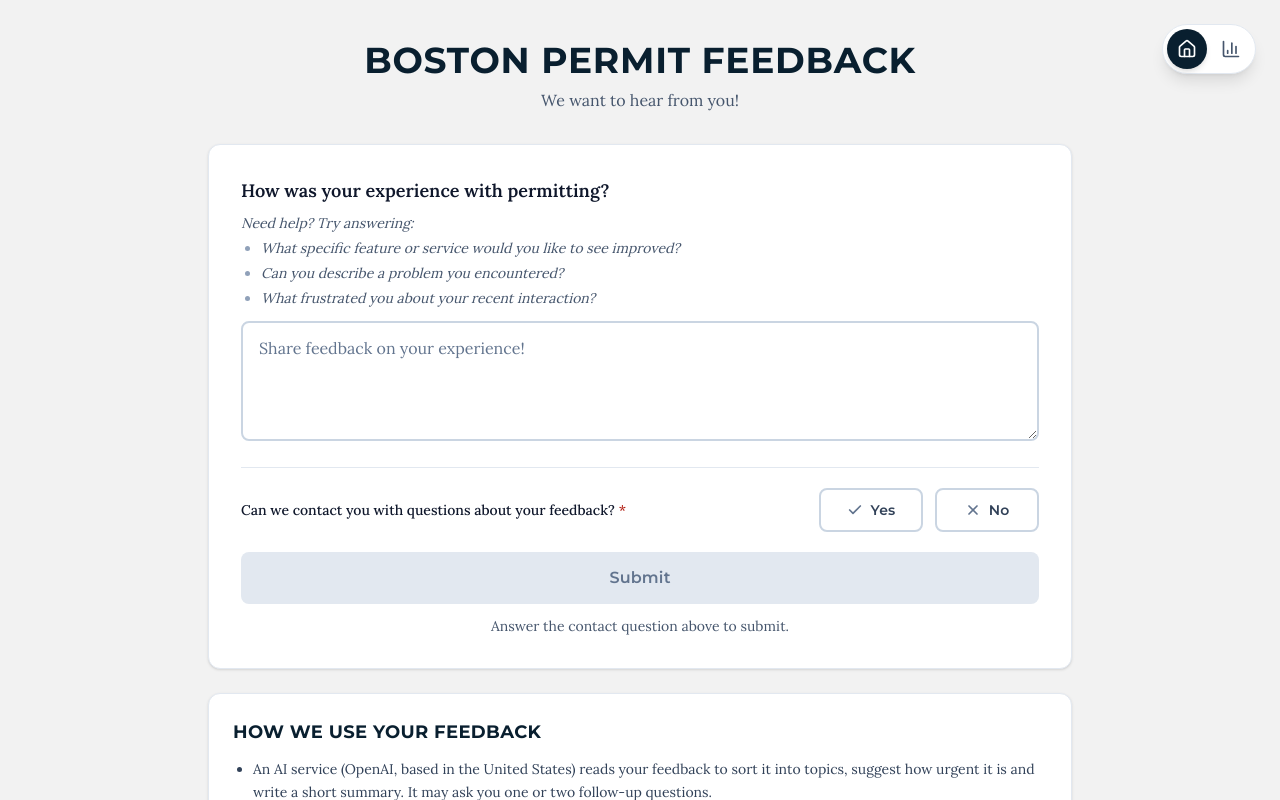
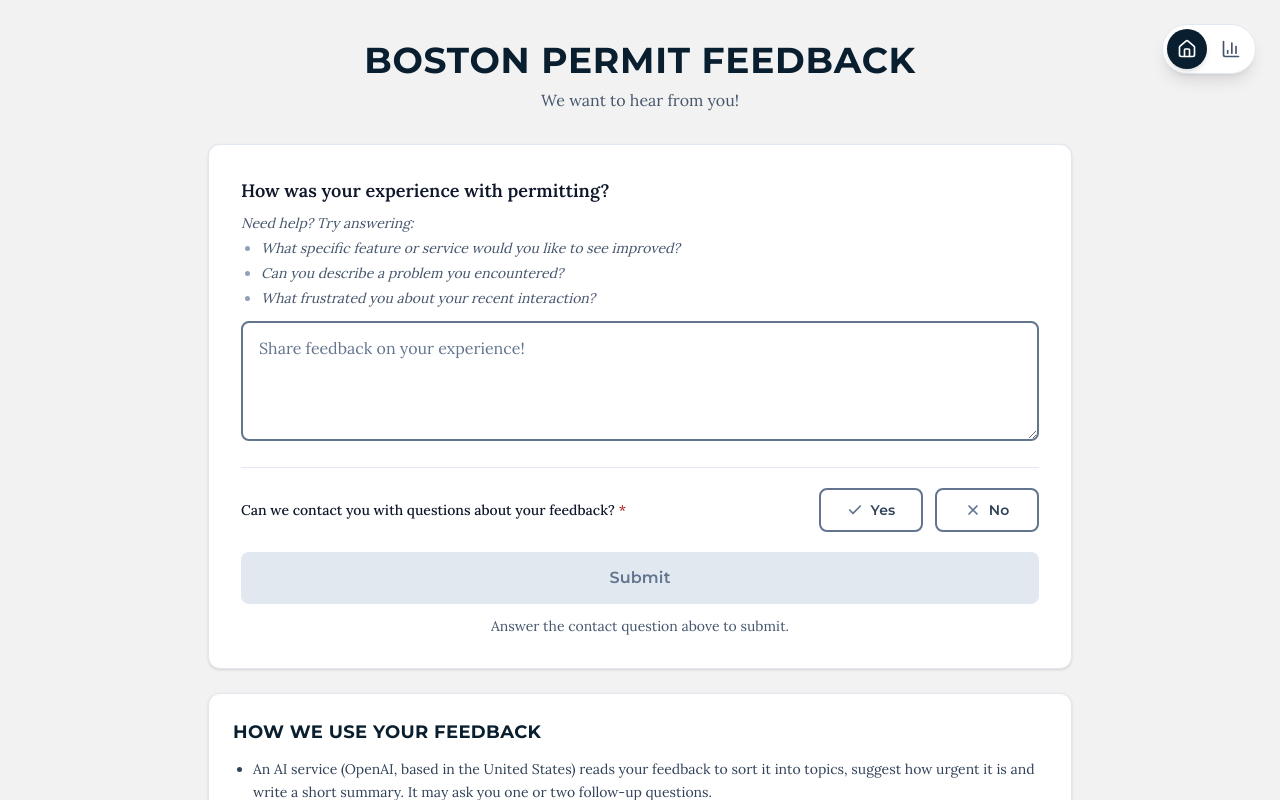
Before and after one commit to GovLab/OpenFeedback, a Next.js app in the folder frontend/: page / in a window 1280 px wide. Shown: the top 800 px of the page. Built offline with nearby package versions, Linux system fonts and the light colour scheme; no server answers.

Commit message:
fix(a11y): darken input and toggle borders to 3:1 (WCAG 1.4.11)
Field and button edges were slate-300 (1.49:1 on white). Use slate-500
(4.76:1), with hover moving darker rather than lighter.

```diff
--- a/frontend/components/ContactOptIn.tsx
+++ b/frontend/components/ContactOptIn.tsx
@@ -58,7 +58,7 @@ export default function ContactOptIn({
                 className={`flex min-w-[6.5rem] items-center justify-center gap-2 rounded-lg border-2 px-5 py-2.5 text-sm font-semibold transition-colors disabled:cursor-not-allowed disabled:opacity-50 ${
                   selected
                     ? 'border-[#1871bd] bg-[#1871bd]/10 text-[#0f4c81]'
-                    : 'border-slate-300 bg-white text-slate-700 hover:border-[#1871bd] hover:bg-[#1871bd]/5'
+                    : 'border-slate-500 bg-white text-slate-700 hover:border-[#1871bd] hover:bg-[#1871bd]/5'
                 }`}
               >
                 <Icon className={`h-4 w-4 ${selected ? 'text-[#1871bd]' : 'text-slate-500'}`} strokeWidth={2.5} aria-hidden="true" />
--- a/frontend/components/FeedbackForm.tsx
+++ b/frontend/components/FeedbackForm.tsx
@@ -354,7 +354,7 @@ export default function FeedbackForm({ onFeedbackSubmitted }: FeedbackFormProps)
               className={`mt-3 max-h-[400px] min-h-[120px] w-full resize-y rounded-lg border-2 px-4 py-3 text-base leading-relaxed text-slate-900 transition-colors placeholder:text-slate-500 focus:border-[#1871bd] focus:outline-2 focus:outline-offset-0 focus:outline-[#1871bd] aria-[invalid=true]:border-[#b42318] ${
                 isActuallyAugmented
                   ? 'cursor-not-allowed border-slate-200 bg-slate-50'
-                  : 'border-slate-300 hover:border-slate-400'
+                  : 'border-slate-500 hover:border-slate-600'
               }`}
               placeholder={topic.formPlaceholder}
               disabled={isBusy || isActuallyAugmented}
--- a/frontend/components/FileUploadForm.tsx
+++ b/frontend/components/FileUploadForm.tsx
@@ -107,7 +107,7 @@ export default function FileUploadForm({
             accept=".pdf,.txt,.docx"
             aria-invalid={error ? true : undefined}
             aria-describedby={error ? "file-upload-error" : selectedFile ? "file-upload-selected" : undefined}
-            className="block w-full cursor-pointer rounded-lg border border-dashed border-slate-300 bg-slate-50 p-2 text-sm text-slate-700 transition-colors hover:border-[#1871bd] file:mr-4 file:cursor-pointer file:rounded-md file:border-0 file:bg-[#1871bd] file:px-4 file:py-2 file:text-sm file:font-semibold file:text-white hover:file:bg-[#091F2F] focus:outline-none focus-visible:ring-2 focus-visible:ring-[#1871bd] disabled:cursor-not-allowed disabled:opacity-60"
+            className="block w-full cursor-pointer rounded-lg border border-dashed border-slate-500 bg-slate-50 p-2 text-sm text-slate-700 transition-colors hover:border-[#1871bd] file:mr-4 file:cursor-pointer file:rounded-md file:border-0 file:bg-[#1871bd] file:px-4 file:py-2 file:text-sm file:font-semibold file:text-white hover:file:bg-[#091F2F] focus:outline-none focus-visible:ring-2 focus-visible:ring-[#1871bd] disabled:cursor-not-allowed disabled:opacity-60"
             disabled={loading}
           />
 
--- a/frontend/components/config/CategoryEditor.tsx
+++ b/frontend/components/config/CategoryEditor.tsx
@@ -39,7 +39,7 @@ export function CategoryEditor({
                   onChange={(e) => onRename(catIndex, e.target.value)}
                   placeholder="Category name"
                   aria-label={`Category ${catIndex + 1} name`}
-                  className={`${INLINE_INPUT} border-b-2 border-slate-300 font-semibold`}
+                  className={`${INLINE_INPUT} border-b-2 border-slate-500 font-semibold`}
                 />
                 <button
                   type="button"
@@ -62,7 +62,7 @@ export function CategoryEditor({
                         onChange={(e) => onUpdateSub(catIndex, subIndex, e.target.value)}
                         placeholder="Subcategory"
                         aria-label={`Subcategory ${subIndex + 1} of ${name}`}
-                        className={`${INLINE_INPUT} border-dashed border-slate-300`}
+                        className={`${INLINE_INPUT} border-dashed border-slate-500`}
                       />
                       <button
                         type="button"
--- a/frontend/components/config/ListEditor.tsx
+++ b/frontend/components/config/ListEditor.tsx
@@ -33,7 +33,7 @@ export function ListEditor({ title, items, onAdd, onUpdate, onDelete }: ListEdit
               onChange={(e) => onUpdate(index, e.target.value)}
               placeholder={`${singular} name`}
               aria-label={`${singular} ${index + 1}`}
-              className={`${INLINE_INPUT} border-dashed border-slate-300`}
+              className={`${INLINE_INPUT} border-dashed border-slate-500`}
             />
             <button
               type="button"
--- a/frontend/components/config/fields.ts
+++ b/frontend/components/config/fields.ts
@@ -1,7 +1,7 @@
 // Underlined inline-edit inputs used across the configuration editors
 export const INLINE_INPUT =
   "min-w-0 flex-1 rounded-none border-0 border-b bg-transparent px-2 py-1.5 text-sm text-slate-800 transition-colors " +
-  "placeholder:text-slate-500 hover:border-slate-400 focus:border-solid focus:border-[#1871bd] focus:bg-[#1871bd]/5 focus:outline-none";
+  "placeholder:text-slate-500 hover:border-slate-600 focus:border-solid focus:border-[#1871bd] focus:bg-[#1871bd]/5 focus:outline-none";
 
 // Delete buttons stay visible (not hover-only) so touch and keyboard users find them
 export const REMOVE_BUTTON =
--- a/frontend/components/ui/styles.ts
+++ b/frontend/components/ui/styles.ts
@@ -8,9 +8,9 @@ export const EYEBROW =
   "font-montserrat text-xs font-semibold uppercase tracking-[0.08em] text-gray-600";
 
 export const INPUT =
-  "w-full rounded-lg border border-slate-300 bg-white px-3.5 py-2.5 text-sm text-slate-900 " +
+  "w-full rounded-lg border border-slate-500 bg-white px-3.5 py-2.5 text-sm text-slate-900 " +
   "placeholder:text-slate-500 transition-colors " +
-  "hover:border-slate-400 focus:border-[#1871bd] focus:outline-2 focus:outline-offset-0 focus:outline-[#1871bd] " +
+  "hover:border-slate-600 focus:border-[#1871bd] focus:outline-2 focus:outline-offset-0 focus:outline-[#1871bd] " +
   "disabled:cursor-not-allowed disabled:bg-slate-50 disabled:text-slate-500 " +
   "aria-[invalid=true]:border-[#b42318]";
 
@@ -25,7 +25,7 @@ const VARIANTS: Record<ButtonVariant, string> = {
   primary:
     "bg-[#1871bd] text-white shadow-sm hover:bg-[#091F2F] disabled:bg-slate-200 disabled:text-slate-500 disabled:shadow-none",
   secondary:
-    "border border-slate-300 bg-white text-[#091F2F] hover:border-[#1871bd] hover:bg-[#1871bd]/5 disabled:opacity-50 disabled:hover:border-slate-300 disabled:hover:bg-white",
+    "border border-slate-500 bg-white text-[#091F2F] hover:border-[#1871bd] hover:bg-[#1871bd]/5 disabled:opacity-50 disabled:hover:border-slate-500 disabled:hover:bg-white",
   ghost: "text-[#1871bd] hover:bg-[#1871bd]/10 disabled:opacity-50",
   danger: "bg-[#b42318] text-white shadow-sm hover:bg-[#8f1c13] disabled:opacity-50",
   dangerGhost: "text-[#b42318] hover:bg-red-50 disabled:opacity-50",
```
